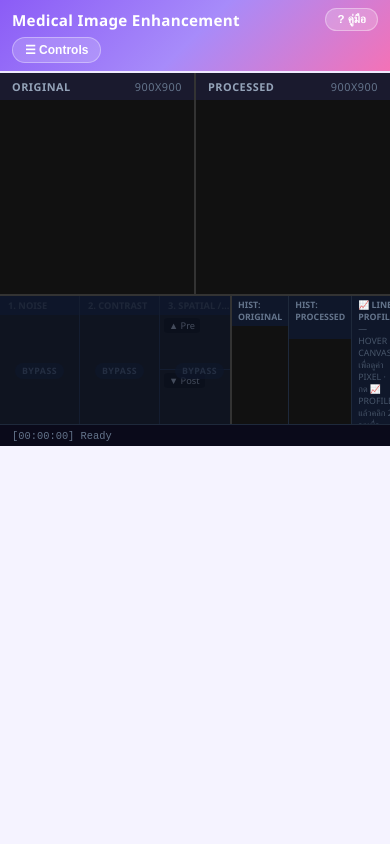
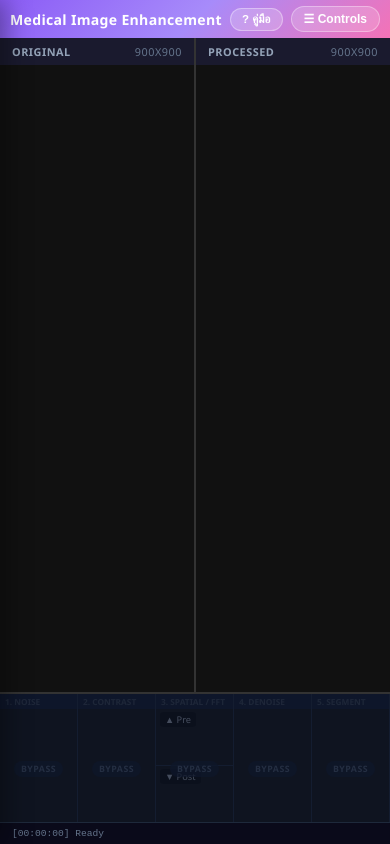
Before and after one commit to suleepornink-rt/Medical-Image-Enhancement, a plain HTML site: page index.html in a window 390 px wide. Drawn offline with Linux system fonts and the light colour scheme.

Commit message:
Add files via upload

```diff
--- a/index.html
+++ b/index.html
@@ -177,39 +177,59 @@ select{width:100%;padding:5px 8px;border:1px solid var(--brd);border-radius:6px;
   .step-item{min-width:100px}
 }
 
+/* ── Mobile backdrop (for drawer) ── */
+.mob-backdrop{display:none;position:fixed;inset:0;background:rgba(0,0,0,.45);z-index:999}
+.mob-backdrop.open{display:block}
+
 /* ── Phone (≤ 767 px) ── */
 @media(max-width:767px){
-  html,body{height:auto;overflow-y:auto;overflow-x:hidden}
-  body{flex-direction:column}
-  header{padding:8px 12px;flex-wrap:wrap;gap:6px}
-  header h1{font-size:.95rem}
-  header>div:first-child div{display:none} /* hide subtitle */
+  /* Header — compact single row */
+  header{padding:6px 10px;gap:6px}
+  header h1{font-size:.88rem}
+  header>div:first-child>div{display:none}
   .flow-pills{display:none}
   .mob-toggle{display:flex}
-  .app{flex-direction:column;flex:none;overflow:visible;height:auto}
-  .panel{width:100%;min-width:0;border-right:none;border-bottom:2px solid var(--brd);
-    max-height:0;overflow:hidden;transition:max-height .35s ease;flex-shrink:0}
-  .panel.mob-open{max-height:75vh;overflow-y:auto}
-  .display{flex:none;height:auto;overflow:visible}
-  .compare{height:46vw;min-height:160px;flex-shrink:0}
-  .bottom-bar{height:130px;min-height:130px;flex-shrink:0}
-  .steps{overflow-x:auto}
-  .step-item{min-width:80px}
-  .hist-panel{min-width:160px;flex:none;width:160px}
-  .hist-half .hlbl{font-size:.55rem;padding:3px 6px}
-  .logbar{flex-shrink:0}
-  /* Help modal */
-  .help-box{width:calc(100vw - 16px);margin:8px auto}
-  .help-body{padding:12px}
-  /* Zoom toolbar */
-  .zoom-topbar{flex-wrap:wrap;gap:6px;padding:8px 10px}
-  /* Buttons bar */
-  .btns{flex-wrap:wrap}
-  .btn{flex:none;padding:6px 9px;font-size:.68rem}
-  /* Panel scroll area */
-  .panel-scroll{overflow-y:auto}
-  /* Tab bar */
-  .tab-bar{overflow-x:auto}
+
+  /* Panel → fixed slide-in drawer from left */
+  .panel{
+    position:fixed;left:0;top:0;bottom:0;
+    width:min(82vw,300px);min-width:0;
+    z-index:1000;
+    transform:translateX(-100%);
+    transition:transform .28s cubic-bezier(.4,0,.2,1);
+    border-right:2px solid var(--brd);
+    box-shadow:6px 0 24px rgba(0,0,0,.35);
+    overflow-y:auto;overflow-x:hidden;
+  }
+  .panel.mob-open{transform:translateX(0)}
+
+  /* Display fills everything — panel is out of flow */
+  .display{flex:1;min-width:0}
+
+  /* Compare: portrait-friendly height */
+  .compare{height:calc(100vh - 46px - 130px - 22px);min-height:120px}
+
+  /* Bottom bar — slimmer, hist hidden */
+  .bottom-bar{height:130px;min-height:130px}
+  .hist-panel{display:none}
+  .steps{flex:1;overflow-x:auto}
+  .step-item{min-width:78px}
+  .step-item .slbl{font-size:.52rem;padding:2px 5px}
+
+  /* Log bar */
+  .logbar{font-size:.6rem}
+
+  /* Help modal — full width */
+  .help-box{width:calc(100vw - 16px);max-height:88vh;margin:8px auto}
+  .help-body{padding:10px 12px}
+
+  /* Zoom toolbar wrap */
+  .zoom-topbar{flex-wrap:wrap;gap:5px;padding:6px 10px}
+  .zoom-btn{padding:4px 10px;font-size:.7rem}
+
+  /* Buttons */
+  .btns{flex-wrap:wrap;gap:4px;padding:6px 8px}
+  .btn{flex:none;min-width:0;padding:5px 8px;font-size:.65rem}
 }
 </style>
 </head>
@@ -240,6 +260,9 @@ select{width:100%;padding:5px 8px;border:1px solid var(--brd);border-radius:6px;
 <div id="tipGlobal"></div>
 <!-- Hover pixel readout -->
 <div id="hoverReadout"></div>
+
+<!-- Mobile drawer backdrop -->
+<div class="mob-backdrop" id="mobBackdrop" onclick="toggleMobilePanel()"></div>
 
 <div class="app">
 <!-- LEFT PANEL -->
@@ -2681,7 +2704,9 @@ function addRulerPoint(canvasId,e){
 function toggleMobilePanel(){
   var p=document.getElementById('mainPanel');
   var btn=document.getElementById('mobToggleBtn');
+  var bd=document.getElementById('mobBackdrop');
   var open=p.classList.toggle('mob-open');
+  if(bd)bd.classList.toggle('open',open);
   btn.textContent=open?'✕ Close':'☰ Controls';
 }
 
```
